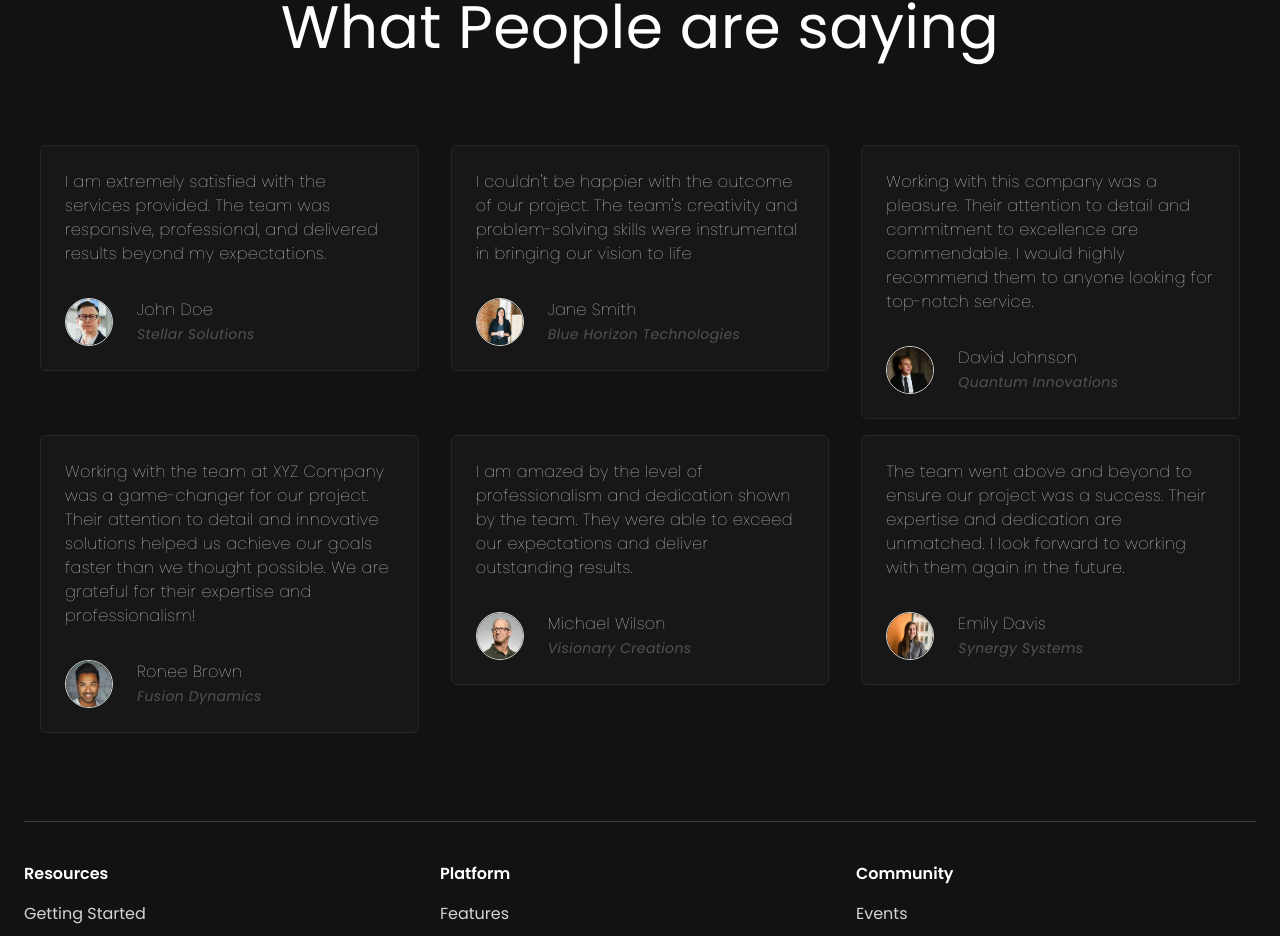
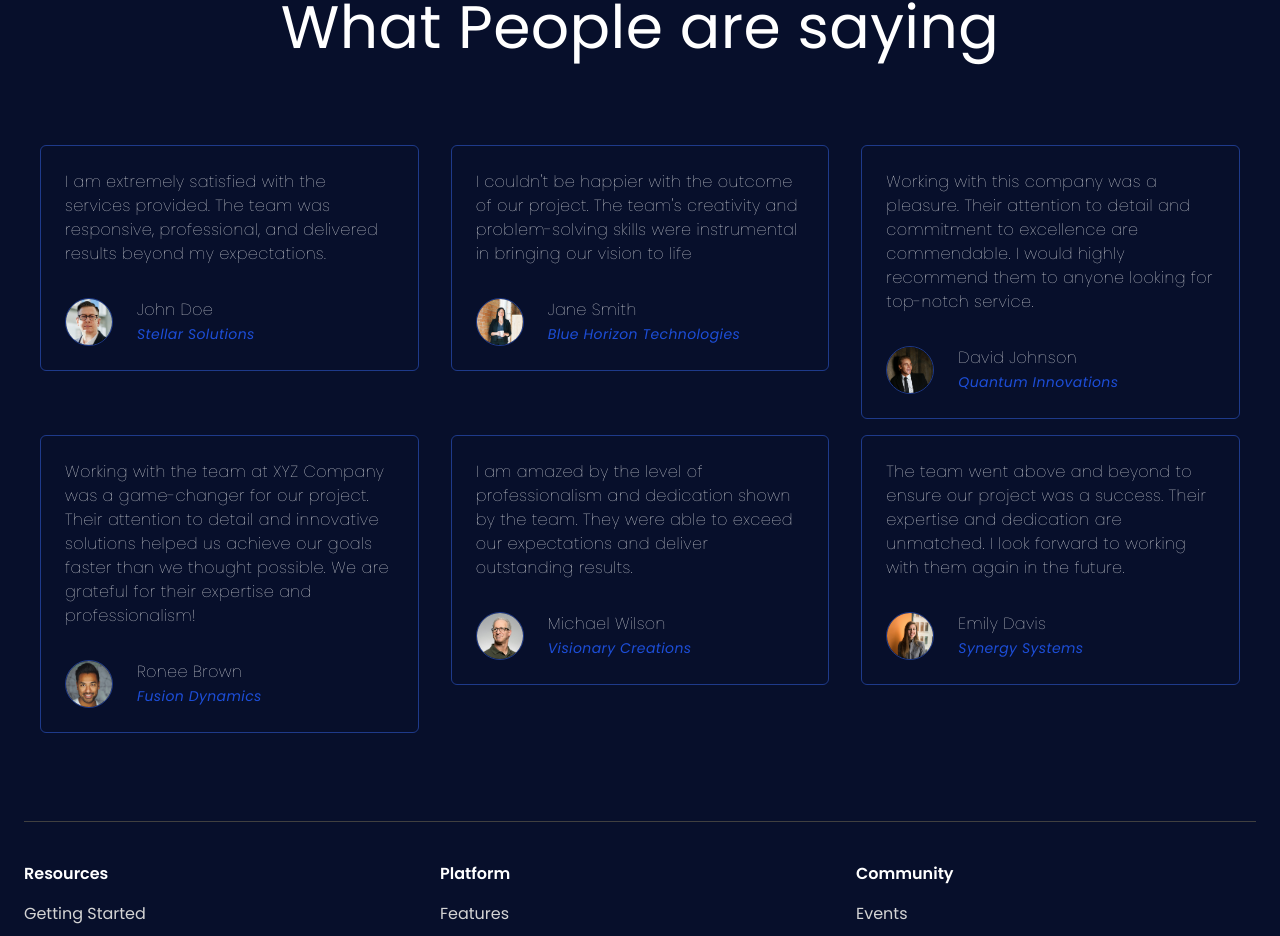
Before and after one commit to abhi-up/VirtualR, a React (Vite) app: page / in a window 1280 px wide. Shown: the part 3280-4216 px from the top of the page. Built offline with nearby package versions, Linux system fonts and the light colour scheme.

Commit message:
website styled

```diff
--- a/src/components/Testimonials.jsx
+++ b/src/components/Testimonials.jsx
@@ -2,27 +2,27 @@ import { testimonials } from "../constants"
 
 const Testimonials = () => {
     return (
-        <div className="mt-20 tracking-wide">
+        <div className="mt-20 tracking-wide ">
             <h2 className="text-3xl sm:text-5xl lg:text-6xl text-center my-10 lg:my-20">
                 What People are saying
             </h2>
-            <div className="flex flex-wrap justify-center">
+            <div className="flex flex-wrap justify-center ">
                 {testimonials.map((testimonial, index) => (
                     <div
                         key={index}
                         className="w-full sm:w-1/2 lg:w-1/3 px-4 py-2"
                     >
-                        <div className="bg-neutral-900 rounded-md p-6 text-md border border-neutral-800 font-thin">
+                        <div className="bg-[070F2B] rounded-md p-6 text-md border border-blue-900 font-thin">
                             <p>{testimonial.text}</p>
                             <div className="flex mt-8 items-start">
                                 <img
-                                    className="w-12 h-12 mr-6 rounded-full border border-neutral-300"
+                                    className="w-12 h-12 mr-6 rounded-full border border-blue-900"
                                     src={testimonial.image}
                                     alt=""
                                 />
                                 <div>
                                     <h6>{testimonial.user}</h6>
-                                    <span className="text-sm font-normal italic text-neutral-600">
+                                    <span className="text-sm font-normal italic text-blue-700">
                                         {testimonial.company}
                                     </span>
                                 </div>
--- a/src/index.css
+++ b/src/index.css
@@ -7,4 +7,5 @@
 :root {
     font-family: "Poppins", sans-serif;
     color-scheme: dark;
+    background-color: #070f2b;
 }
```
